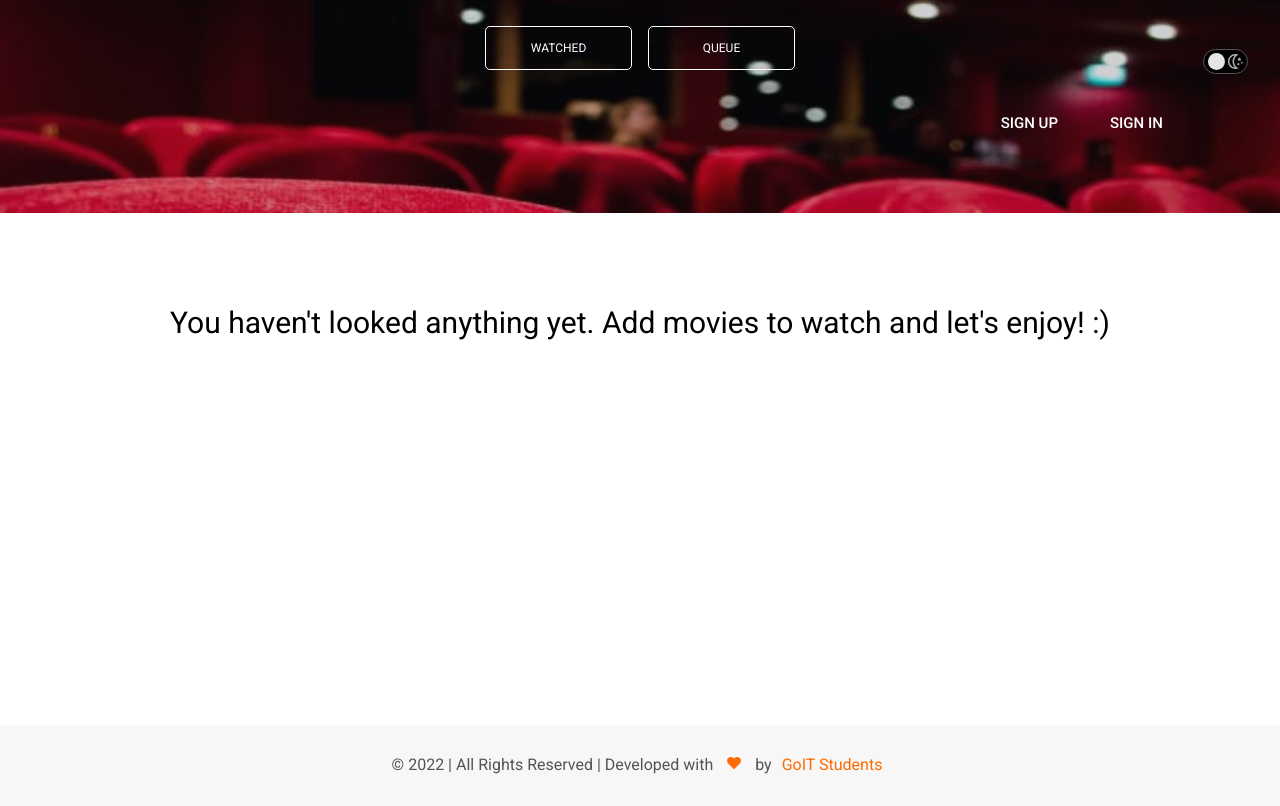
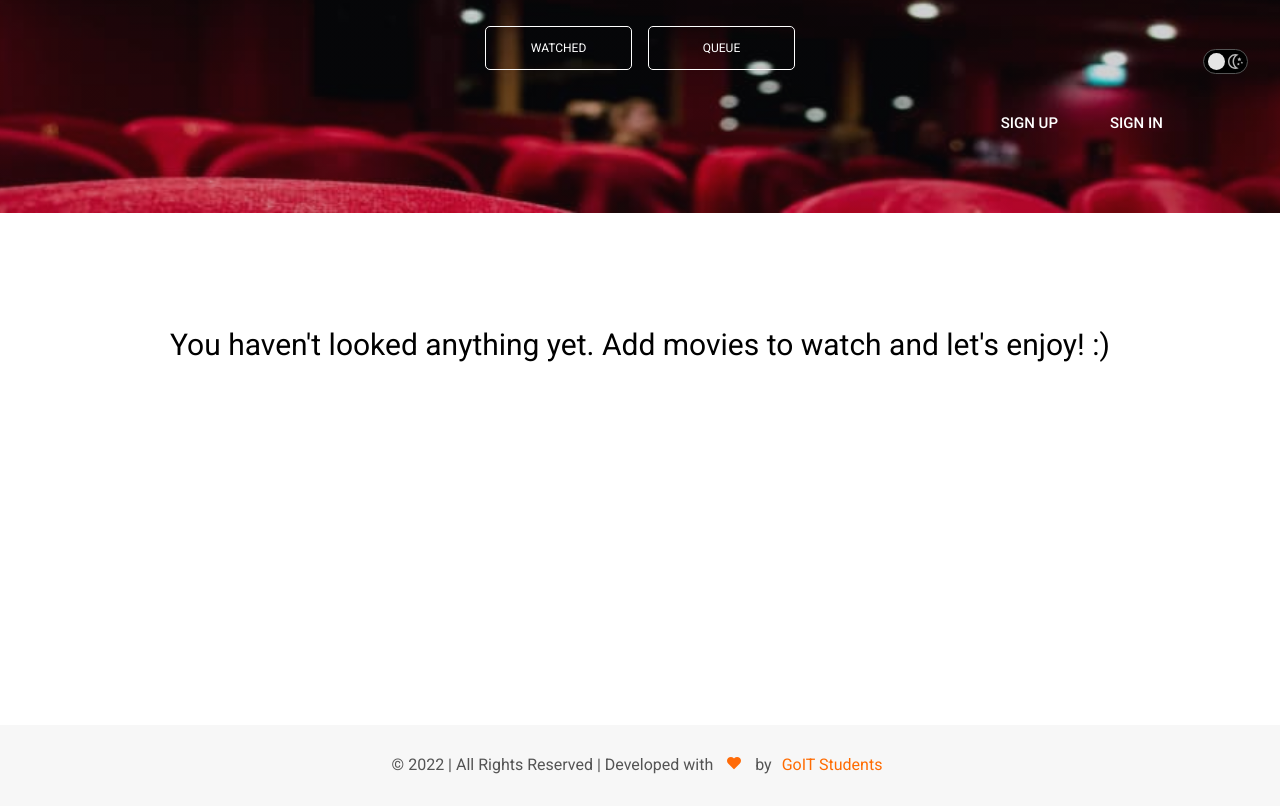
Before and after one commit to NikitaSokolovUA/Filmoteka-project, a website built with Parcel: page src/library.html in a window 1280 px wide. Shown: the part 101-907 px from the top of the page. Built offline with nearby package versions, Linux system fonts and the light colour scheme; some packages are replaced by stand-ins of ours; no server answers; what notiflix would draw is missing.

Commit message:
Update _common.scss

```diff
--- a/src/sass/_common.scss
+++ b/src/sass/_common.scss
@@ -80,5 +80,6 @@ img {
   font-size: 30px;
   font-style: normal;
   font-weight: 400;
-  line-height: 19px;
+  line-height: 2.1;
+  text-align: center;
 }
```
